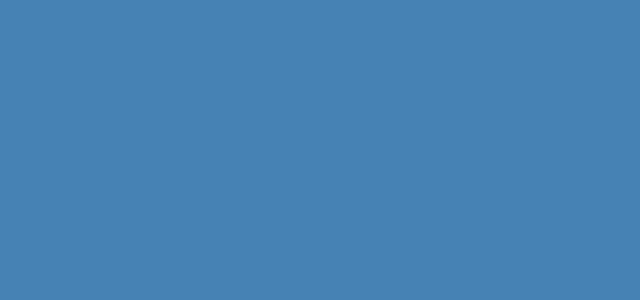
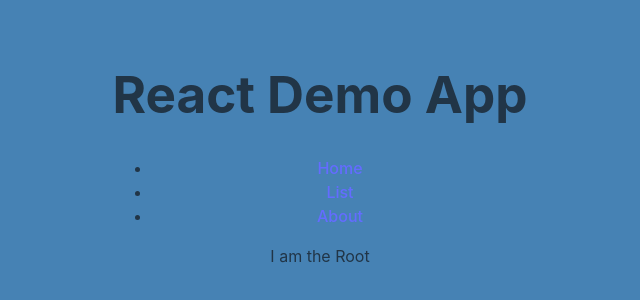
Before and after one commit to JonathanGian/React-Demo, a React (Vite) app: page / in a window 1280 px wide. Shown: the part 250-550 px from the top of the page, without its empty margins (320-960 px from the left). Built offline with nearby package versions, Linux system fonts and the light colour scheme.

Commit message:
Add ErrorPage and Header

```diff
--- a/src/App.jsx
+++ b/src/App.jsx
@@ -4,7 +4,8 @@ import { useState } from "react";
 import JobCard/* Jobcard can be changed to anything(just a name for the thing you are calling) */ from "./components/JobCard"
 import personsData from './Data/personsData';
 import Button from './components/Button';
-
+import { Router, RouterProvider } from 'react-router-dom';
+import { router } from './routes/appRoutes'; // This has to be in curly brackets because it was a named export.
 
 /* function Card(props) {
   return (
@@ -15,11 +16,7 @@ import Button from './components/Button';
 }; */
 
 function App() {
-  return (
-    <>
-
-    </>
-  );
+  return <RouterProvider router={router}/>;
 }
 
 
--- /dev/null
+++ b/src/components/Header.jsx
@@ -0,0 +1,18 @@
+import { Link } from "react-router-dom";
+const Header = () => {
+    return (
+    <div>
+        <h1>React Demo App</h1>
+        <nav>
+            <ul>
+                <li><Link to="/">Home</Link></li>
+                <li><Link to="list">List</Link></li>
+                <li><Link to="about">About</Link></li>
+                {/* <a href="/list">List</a> DONT USE THIS */}
+            </ul>
+        </nav>
+    </div>
+    );
+};
+
+export default Header;
--- /dev/null
+++ b/src/pages/ErrorPage.jsx
@@ -0,0 +1,7 @@
+
+const ErrorPage = () => {
+    return <div><img src="../../Cat.gif"/><h2>You have encountered an error while looking for the correct page.</h2></div>;
+
+};
+
+export default ErrorPage;
--- a/src/pages/Root.jsx
+++ b/src/pages/Root.jsx
@@ -1,6 +1,12 @@
+import Header from "../components/Header";
+
+
 const Root = () => {
-    return <div>I am the Root</div>;
+    return( <div>
+        <Header />I am the Root
+    </div>
 
+    );
 };
 
 export default Root;
--- a/src/routes/appRoutes.js
+++ b/src/routes/appRoutes.jsx
@@ -2,9 +2,11 @@ import { createBrowserRouter } from "react-router-dom";
 import Root from "../pages/Root";
 import List from "../pages/List";
 import About from "../pages/About";
+import ErrorPage from "../pages/ErrorPage";
+
 
 export const router = createBrowserRouter([
-    { path: "/", element: <Root /> },
+    { path: "/", element: <Root />, errorElement: <ErrorPage /> },
     { path: "/list", element: <List /> },
     { path: "/about", element: <About /> }
 ]);
```
